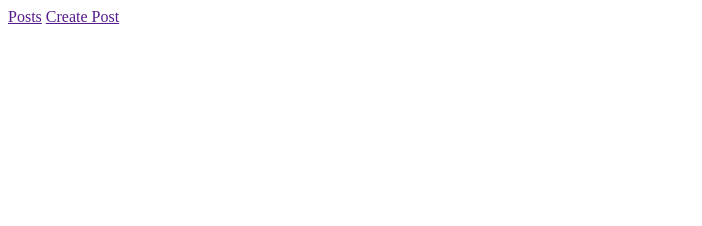
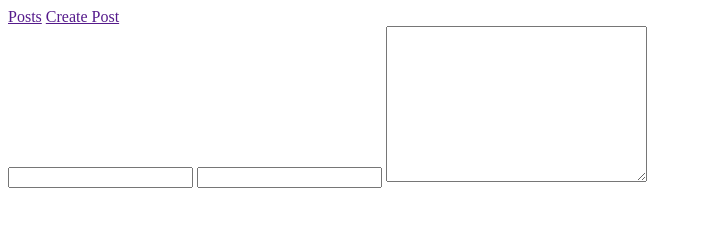
Before and after one commit to bradgichangi/fp_code_challenge_2, a plain HTML site: page client/index.html in a window 1280 px wide. Shown: the whole page, without its empty margins (0-702 px from the left). Drawn offline with Linux system fonts and the light colour scheme.

Commit message:
HTML changes

```diff
--- a/client/index.html
+++ b/client/index.html
@@ -14,7 +14,11 @@
         <a href="">Create Post</a>
     </nav>
     <main>
-
+        <form id="post-form">
+            <input class="input-box" type="text">
+            <input class="input-box" type="text">
+            <textarea name="" id="body" cols="30" rows="10"></textarea>
+        </form>
     </main>
 </body>
 </html>
```
Also changed, not shown: README.md.
